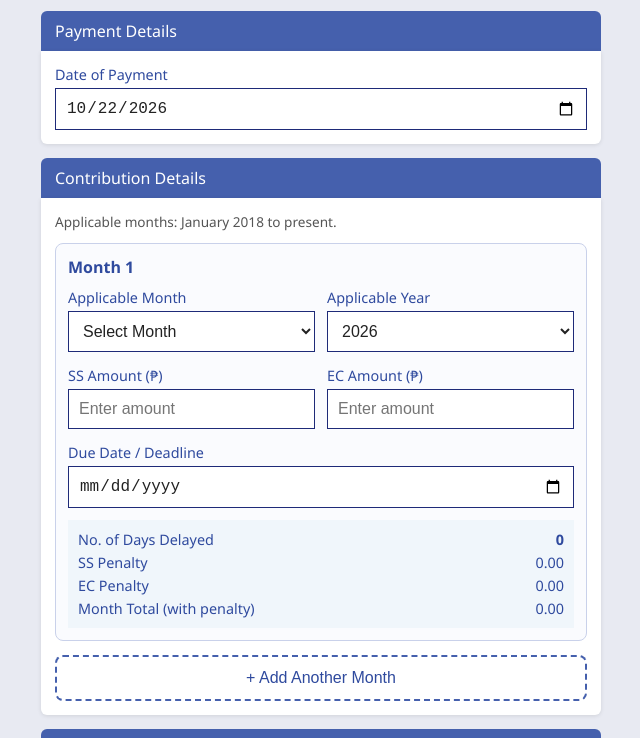
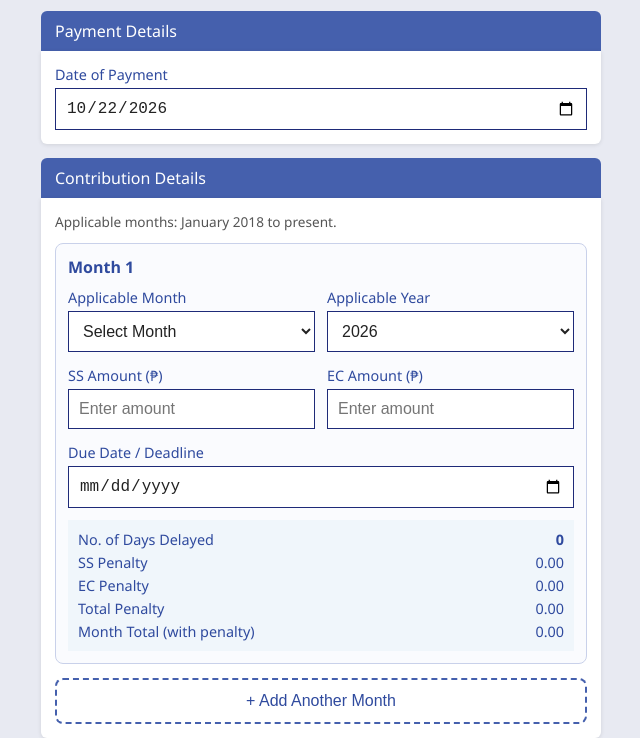
Before and after one commit to carloalingod-creator/SSSMobilePenaltyCalculator, a plain HTML site: page index.html in a window 1280 px wide. Shown: the part 64-802 px from the top of the page, without its empty margins (319-959 px from the left). Drawn offline with Linux system fonts and the light colour scheme.

Commit message:
Add files via upload

```diff
--- a/index.html
+++ b/index.html
@@ -355,6 +355,7 @@
         <div><span>No. of Days Delayed</span><span class="days p-days">0</span></div>
         <div><span>SS Penalty</span><span class="p-sspen">0.00</span></div>
         <div><span>EC Penalty</span><span class="p-ecpen">0.00</span></div>
+        <div><span>Total Penalty</span><span class="p-totpen">0.00</span></div>
         <div><span>Month Total (with penalty)</span><span class="p-sub">0.00</span></div>
       </div>`;
 
@@ -426,6 +427,7 @@
       card.querySelector(".p-days").textContent = days;
       card.querySelector(".p-sspen").textContent = money(ssPen);
       card.querySelector(".p-ecpen").textContent = money(ecPen);
+      card.querySelector(".p-totpen").textContent = money(ssPen + ecPen);
       card.querySelector(".p-sub").textContent = money(ss + ec + ssPen + ecPen);
 
       // Warn if the same month and year are entered twice
```
